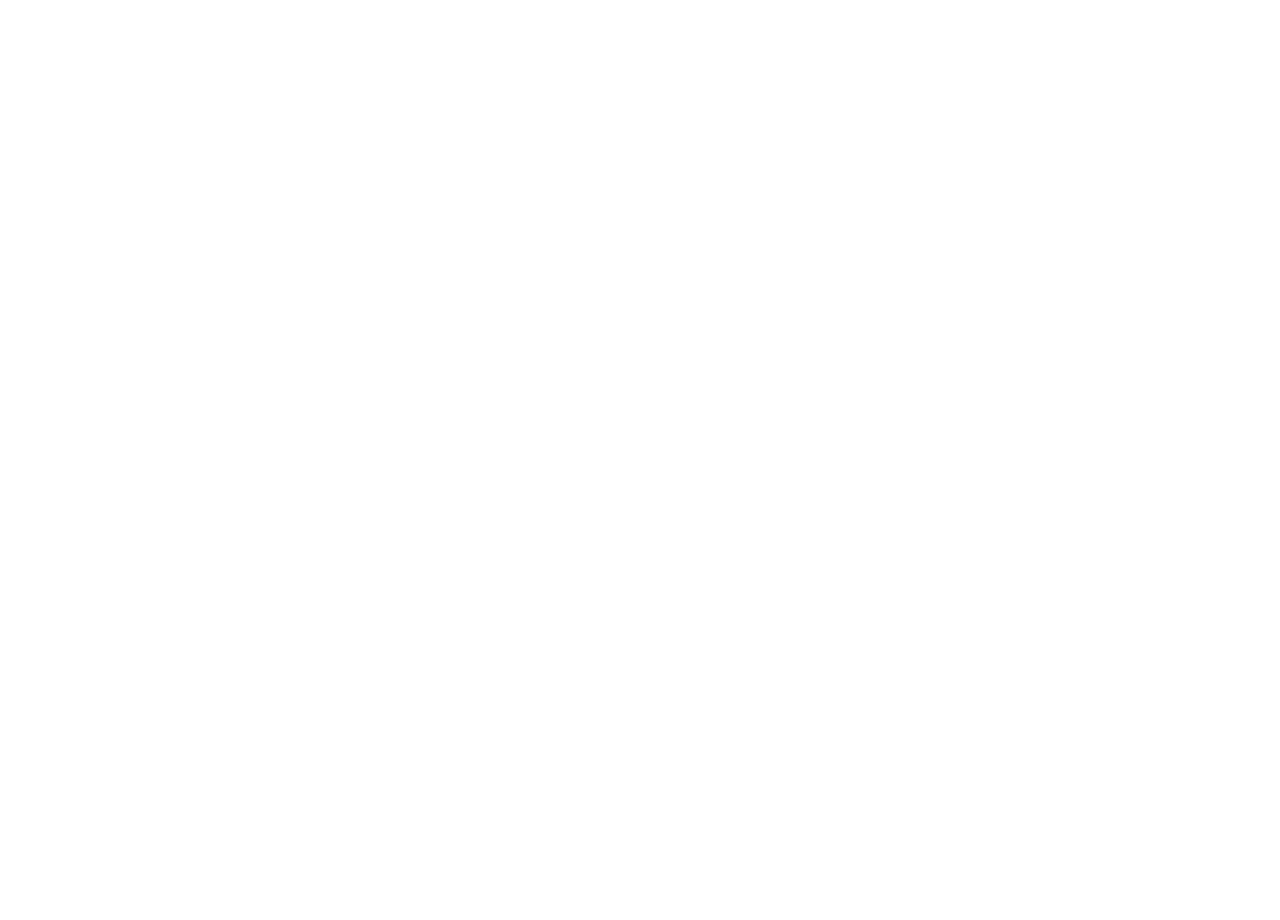
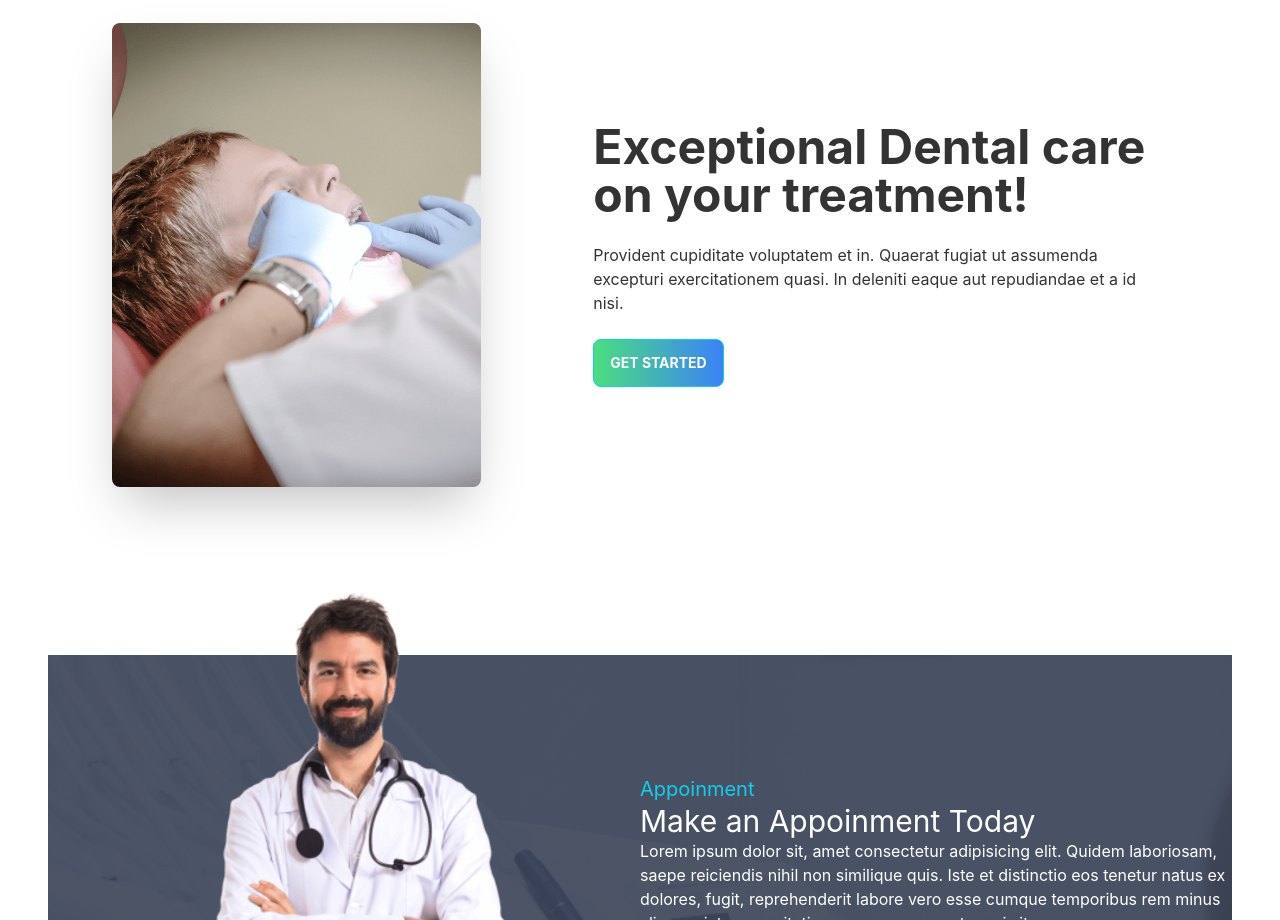
Before and after one commit to Sadnan-2019/doctors-portal-clint-side, a React (Create React App) app: page / in a window 1280 px wide. Shown: the part 1880-2800 px from the top of the page. Before the commit the page ends 1735 px from the top, so only its background shows below. Built offline with nearby package versions, Linux system fonts and the light colour scheme.

Commit message:
appoinment add

```diff
--- a/src/Pages/Home/Banner.js
+++ b/src/Pages/Home/Banner.js
@@ -5,7 +5,7 @@
 
 const Banner = () => {
   return (
-    <div class="hero min-h-screen  nav">
+    <div class="hero min-h-screen ">
       <div class="hero-content flex-col lg:flex-row-reverse">
         <img src={chair} class="max-w-sm rounded-lg shadow-2xl" alt="" />
         <div className="">
--- a/src/Pages/Home/Home.js
+++ b/src/Pages/Home/Home.js
@@ -1,15 +1,19 @@
 import React from 'react';
 import Banner from './Banner';
 import Info from './Info';
+import MakeAppointment from './MakeAppointment';
 import Services from './Services';
+import Treatment from './Treatment';
 
 const Home = () => {
           return (
-                    <div className='px-20'>
+                    <div className='px-12'>
 
                         <Banner></Banner>
                         <Info></Info>
                         <Services></Services>
+                        <Treatment></Treatment>
+                        <MakeAppointment></MakeAppointment>
                     </div>
           );
 };
--- /dev/null
+++ b/src/Pages/Home/MakeAppointment.js
@@ -0,0 +1,30 @@
+import React from "react";
+import doctor from "../../assets/images/doctor.png";
+import appointment from "../../assets/images/appointment.png";
+
+const MakeAppointment = () => {
+  return (
+    <section className="flex items-center justify-center    " style={
+              {background:`url(${appointment})`}}>
+      <div className="flex-1  ">
+        <img src={doctor} className="mt-[-120px]    " alt="" />
+      </div>
+      <div className="flex-1 text-white">
+        <h1 className="  text-xl text-primary">Appoinment</h1>
+        <h2 className="text-3xl">Make an Appoinment Today</h2>
+        <p>
+          Lorem ipsum dolor sit, amet consectetur adipisicing elit. Quidem
+          laboriosam, saepe reiciendis nihil non similique quis. Iste et
+          distinctio eos tenetur natus ex dolores, fugit, reprehenderit labore
+          vero esse cumque temporibus rem minus alias pariatur exercitationem
+          magnam amet omnis itaque.
+        </p>
+        <button class="btn btn-primary mt-6 text-white font-bold bg-gradient-to-r from-green-400 to-blue-500  ">
+            Get Started
+          </button>
+      </div>
+    </section>
+  );
+};
+
+export default MakeAppointment;
--- /dev/null
+++ b/src/Pages/Home/Treatment.js
@@ -0,0 +1,39 @@
+import React from "react";
+import treatment from "../../assets/images/treatment.png"
+
+const Treatment = () => {
+  return (
+
+  <div className=" container mx-auto">
+
+
+<div className="row  ">
+
+<div class="hero min-h-screen   ">
+      <div class="hero-content flex-col lg:flex-row">
+
+
+<div className="p-12  ">
+<img src={treatment} class="     rounded-lg shadow-2xl" alt="" />
+
+
+  </div>
+        <div className=" p-12">
+          <h5 class="text-5xl font-bold">Exceptional Dental care on your treatment!</h5>
+          <p class="py-6">
+            Provident cupiditate voluptatem et in. Quaerat fugiat ut assumenda
+            excepturi exercitationem quasi. In deleniti eaque aut repudiandae et
+            a id nisi.
+          </p>
+          <button class="btn btn-primary text-white font-bold bg-gradient-to-r from-green-400 to-blue-500  ">
+            Get Started
+          </button>
+        </div>
+      </div>
+    </div>
+</div>
+  </div>
+  );
+};
+
+export default Treatment;
```
